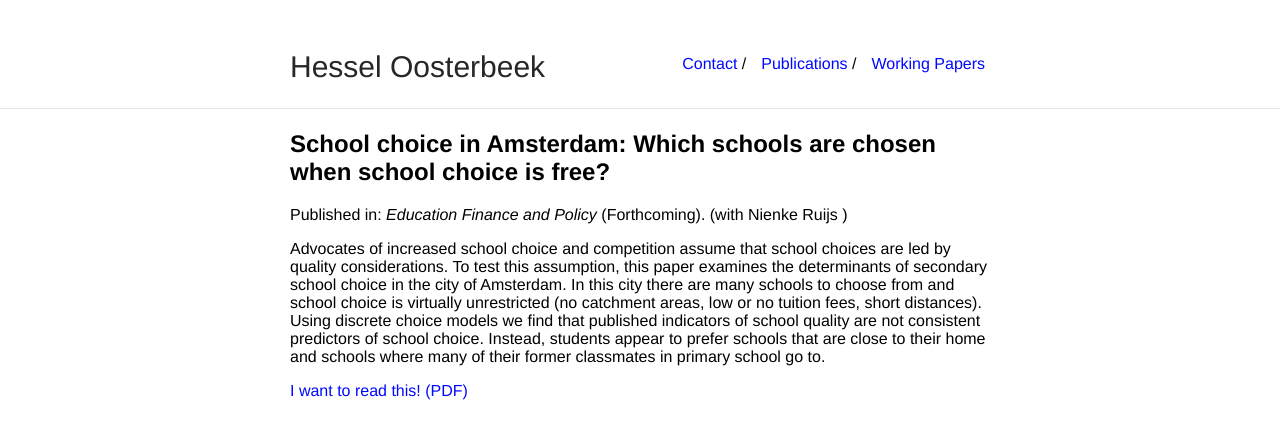
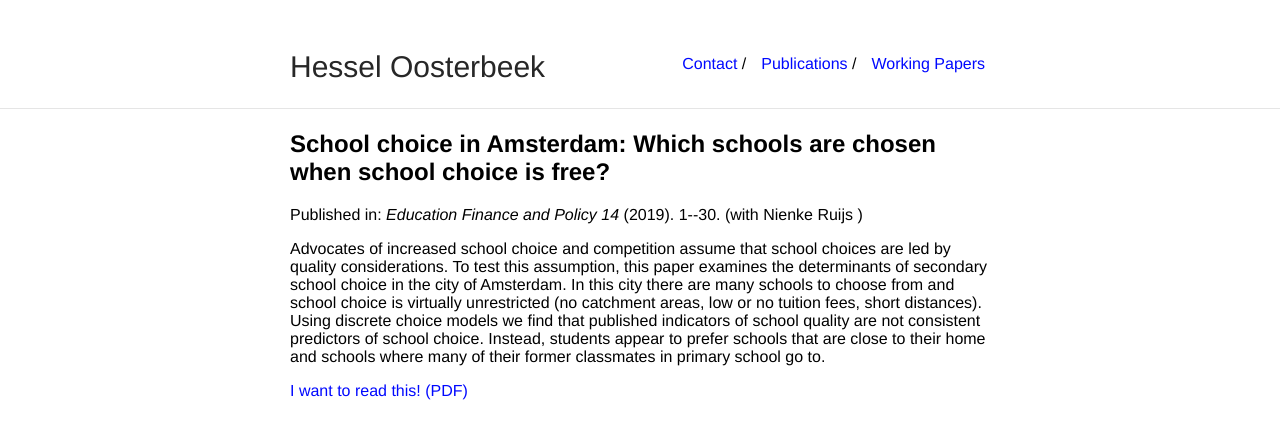
Before and after one commit to oosterbeek/www, a Jekyll site: the page built from _posts/2017-03-05-School-choice-in-Amsterdam-Which.markdown, in a window 1280 px wide. Shown: the top 439 px of the page. Built offline with Jekyll 4.4.1, drawn with Linux system fonts in a browser that asks for light colours.

Commit message:
updateRO
updateRO

```diff
--- a/_posts/2017-03-05-School-choice-in-Amsterdam-Which.markdown
+++ b/_posts/2017-03-05-School-choice-in-Amsterdam-Which.markdown
@@ -3,17 +3,17 @@ layout: pub
 title: "School choice in Amsterdam: Which schools are chosen when school choice is free?"
 abstract: "Advocates of increased school choice and competition assume that school choices are led by quality considerations. To test this assumption, this paper examines the determinants of secondary school choice in the city of Amsterdam. In this city there are many schools to choose from and school choice is virtually unrestricted (no catchment areas, low or no tuition fees, short distances). Using discrete choice models we find that published indicators of school quality are not consistent predictors of school choice. Instead, students appear to prefer schools that are close to their home and schools where many of their former classmates in primary school go to."
 authors: "Nienke Ruijs and Hessel Oosterbeek"
-year: "Forthcoming"
+year: "2019"
 journal: "Education Finance and Policy"
-volume: ""
+volume: "14"
 number: ""
-pages: ""
+pages: "1--30"
 type: "article"
 booktitle: ""
 editor: ""
 publisher: ""
 institution: ""
-pdf: "https://www.dropbox.com/home/lotenAmsterdam/papers/revision%20EFP/EFP%20Final%20files?preview=Formatted+Manuscript+School+choice+in+Amsterdam.pdf"
-date: 2017-05-31
+pdf: "https://www.dropbox.com/s/45stxedgvlwcf5c/ruijsOosterbeek2019efp.pdf?dl=0"
+date: 2019-10-14
 category: pub
 ---
```
Also changed, not shown: 1 other file.
